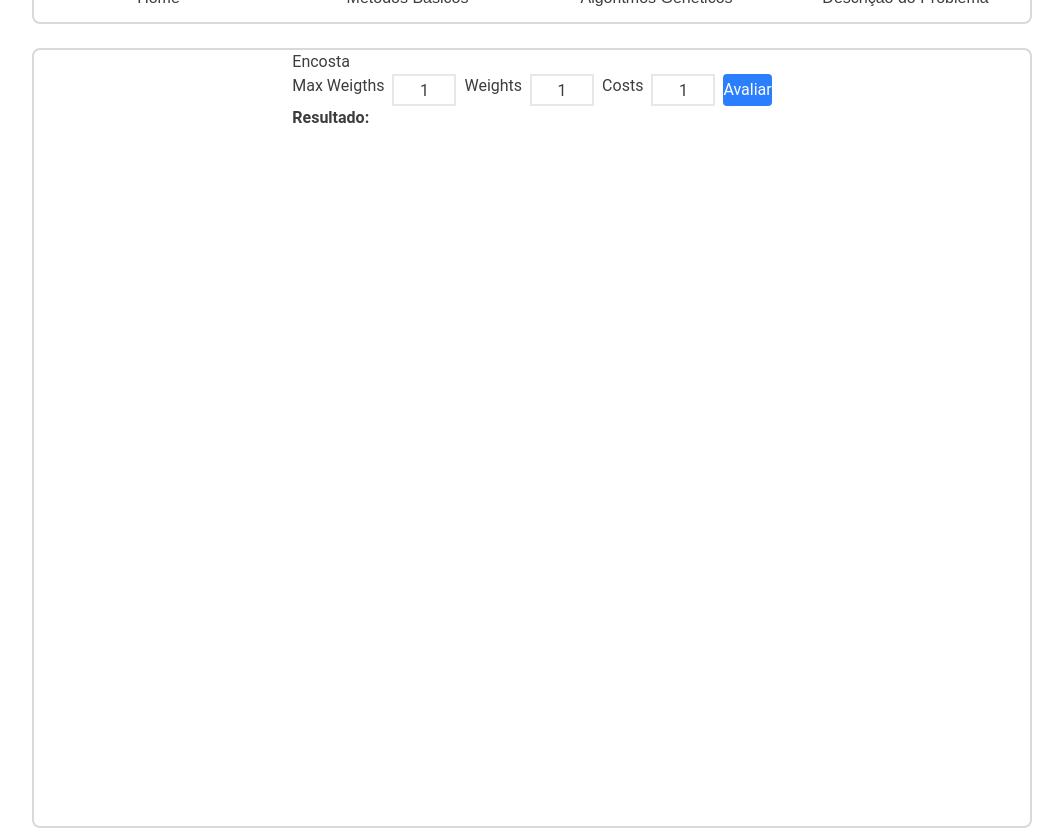
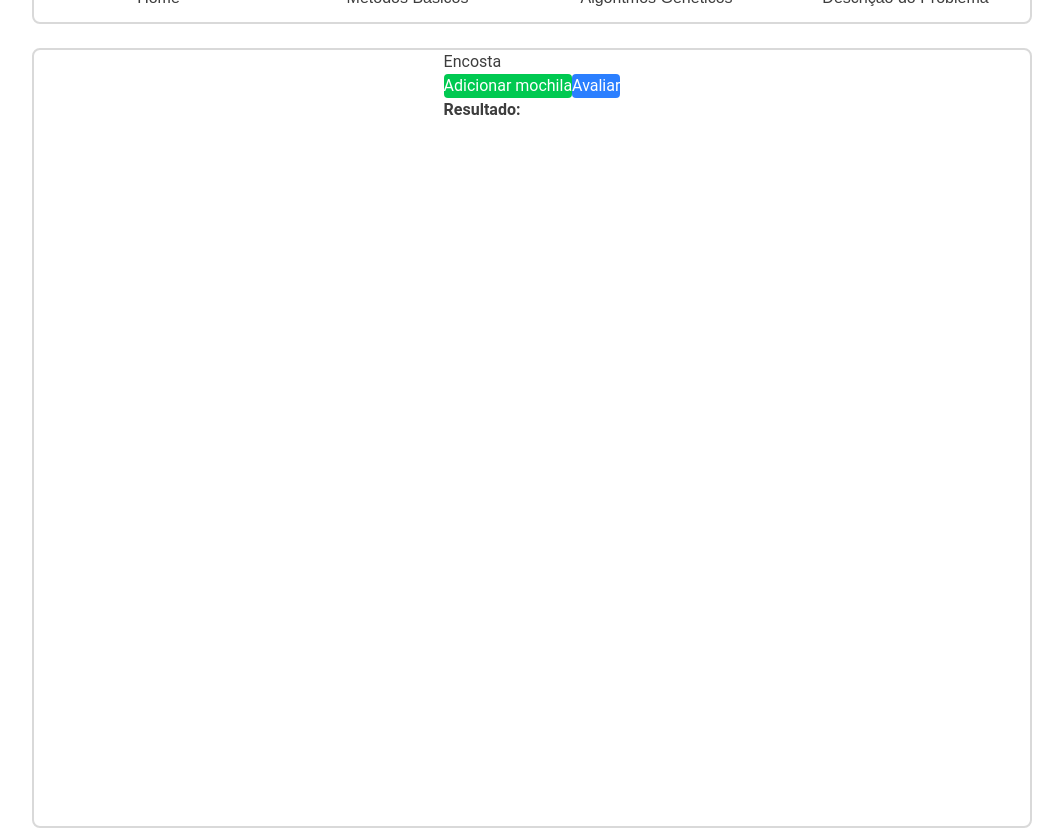
Before and after one commit to Gmendesfonseca/linear-programming-project, a React (Vite) app in the folder frontend/: page /encosta in a window 1280 px wide. Shown: the whole page, without its empty margins (108-1171 px from the left). Built offline with nearby package versions, Linux system fonts and the light colour scheme.

Commit message:
feat: refactor knapsack handling to use 'knapsacks' terminology and update related logic

```diff
--- a/frontend/package.json
+++ b/frontend/package.json
@@ -19,6 +19,7 @@
     "lucide-react": "^0.487.0",
     "react": "^19.0.0",
     "react-dom": "^19.0.0",
+    "react-hook-form": "^7.56.4",
     "react-router-dom": "^7.3.0",
     "tailwind-merge": "^3.2.0",
     "tailwindcss": "^4.1.3",
--- a/frontend/src/pages/BasicMethods/index.tsx
+++ b/frontend/src/pages/BasicMethods/index.tsx
@@ -11,39 +11,52 @@ import {
 
 const BasicMethods = () => {
   const methodOptions = [
-    { value: 'method1', label: 'Método 1' },
-    { value: 'method2', label: 'Método 2' },
-    { value: 'method3', label: 'Método 3' },
+    { value: 'slope_climbing', label: 'Subida de Encosta' },
+    {
+      value: 'slope_climbing_try_again',
+      label: 'Subida de Encosta c/Tentativa',
+    },
+    { value: 'tempera', label: 'Tempera' },
+    { value: 'all', label: 'Todos' },
   ];
   const [, setLoading] = useState(false);
-  const [problemLength, setProblemLength] = useState(10);
-  const [max, setMax] = useState(100);
-  const [knapsackProblem, setKnapsackProblem] = useState([]);
-  const [initialSolution, setInitialSolution] = useState([]);
-  const [evaluateSolution, setEvaluationSolution] = useState({
-    weight: 0,
-    cost: 0,
+  const [knapsackLength, setKnapsackLength] = useState([3, 2, 6]);
+  const [maxKnapsackWeight, setMaxKnapsackWeight] = useState([10, 15, 20]);
+  const [maxItemsWeight, setMaxItemsWeight] = useState(10);
+  const [itemsCost, setItemsCost] = useState([]);
+  const [itemsWeight, setItemsWeight] = useState([]);
+  const [knapsackProblem, setKnapsackProblem] = useState({
+    wights: [],
+    costs: [],
   });
+  const [initialSolution, setInitialSolution] = useState<number[]>([]);
+  const [evaluateSolution, setEvaluationSolution] = useState(0);
 
   const handleSubmit = async (event: React.FormEvent) => {
     event.preventDefault();
     setLoading(true);
     generateKnapsackProblem({
-      n: problemLength,
-      min: 1,
-      max,
+      min_weight: 1,
+      max_weight: maxItemsWeight,
+      knapsacks_length: knapsackLength,
     }).then((response) => {
-      setKnapsackProblem(response.weight);
+      setKnapsackProblem(response.data);
+      setItemsCost(response.costs);
+      setItemsWeight(response.weights);
       initialBagSolution({
-        n: problemLength,
-        max,
-        weight: response.weight,
+        knapsacks_length: knapsackLength,
+        max_weights: maxKnapsackWeight,
+        weights: response.weights,
       }).then((solution) => {
         setInitialSolution(solution.bag);
         evaluateBagSolution({
-          n: problemLength,
-          solution: solution.bag,
-          max,
+          knapsacks: [
+            {
+              solution: solution.bag,
+              weights: response.weights,
+              costs: response.costs,
+            },
+          ],
         }).then((evaluationResponse) => {
           setEvaluationSolution(evaluationResponse);
           setLoading(false);
@@ -59,9 +72,9 @@ const BasicMethods = () => {
     <MainLayout>
       <form onSubmit={handleSubmit}>
         <ProblemDefinition
-          setProblemLength={setProblemLength}
-          setMax={setMax}
-          initialOption='FIXED'
+          setMax={setMaxWeight}
+          initialOption="FIXED"
+          setProblemLength={setKnapsackLength}
           onOptionChange={(option) => console.log(option)}
         />
         <Methods options={methodOptions} />
--- a/frontend/src/pages/Encosta/index.tsx
+++ b/frontend/src/pages/Encosta/index.tsx
@@ -1,55 +1,92 @@
 import { MainLayout } from '@/components/MainLayout';
+import { sendSlopeClimbingData } from '@/service/requests';
+import { useState } from 'react';
+import { useForm, SubmitHandler } from 'react-hook-form';
+
+type InputsType = {
+  solutions: number[];
+  weights: number[];
+  costs: number[];
+  max_weights: number[];
+  current_values: number[];
+};
 
 export default function Encosta() {
-  function evaluate(event?: React.FormEvent<HTMLFormElement>) {
-    event?.preventDefault();
-    const tmax = parseFloat(
-      (document.getElementById('tmax') as HTMLInputElement).value
-    );
-    const weight = parseFloat(
-      (document.getElementById('weigth') as HTMLInputElement).value
-    );
-    const cost = parseFloat(
-      (document.getElementById('cost') as HTMLInputElement).value
-    );
-    console.log('Tmax:', tmax, 'Weight:', weight, 'Cost:', cost);
+  const [bags, setBags] = useState<number[]>([]);
+
+  const {
+    register,
+    handleSubmit,
+    formState: { errors },
+  } = useForm<InputsType>();
+
+  function generateNewBag() {
+    setBags((prev) => [...prev, prev.length + 1]);
   }
+
+  function removeBag() {
+    setBags((prev) => prev.slice(0, -1));
+  }
+
+  const onSubmit: SubmitHandler<InputsType> = (data) => {
+    console.log(data);
+    sendSlopeClimbingData(data);
+  };
 
   return (
     <MainLayout>
-      <div className='h-screen flex flex-col content-between space-between'>
+      <div className="h-screen flex flex-col content-between space-between">
         <h1>Encosta</h1>
-        <form className='flex gap-2' onSubmit={evaluate}>
-          <label htmlFor='max_weights'>Max Weigths</label>
-          <input
-            className='border-2 p-16 h-8 w-16 text-center'
-            type='text'
-            name='Max Weigths'
-            placeholder='max_weights'
-            id='max_weights'
-            defaultValue='1'
-          ></input>
-          <label htmlFor='weights'>Weights</label>
-          <input
-            className='border-2 p-16 h-8 w-16 text-center'
-            type='text'
-            name='weights'
-            placeholder='weights'
-            id='weights'
-            defaultValue='1'
-          ></input>
-          <label htmlFor='cost'>Costs</label>
-          <input
-            className='border-2 p-16 h-8 w-16 text-center'
-            type='text'
-            name='cost'
-            placeholder='Cost'
-            id='cost'
-            defaultValue='1'
-          ></input>
-          <button type='submit' className='bg-blue-500 text-white p-2 rounded'>
-            Avaliar
-          </button>
+        <form className="flex flex-col gap-2" onSubmit={handleSubmit(onSubmit)}>
+          {bags.map((bag, index) => (
+            <div key={index}>
+              <h2>Mochila {bag}</h2>
+              <label htmlFor="max_weight">Max Weigth</label>
+              <input
+                className="border-2 p-16 h-8 w-16 text-center"
+                type="text"
+                {...register('max_weights', { required: true })}
+              />
+              {errors.max_weights && <span>This field is required</span>}
+              <label htmlFor="weights">Weights</label>
+              <input
+                className="border-2 p-16 h-8 w-16 text-center"
+                type="text"
+                {...register('weights', { required: true })}
+              />
+              {errors.weights && <span>This field is required</span>}
+
+              <label htmlFor="costs">Costs</label>
+              <input
+                className="border-2 p-16 h-8 w-16 text-center"
+                type="text"
+                {...register('costs', { required: true })}
+              />
+              {errors.costs && <span>This field is required</span>}
+              <button
+                type="button"
+                className="bg-red-500 text-white p-2 rounded"
+                onClick={removeBag}
+              >
+                Remover
+              </button>
+            </div>
+          ))}
+          <div>
+            <button
+              type="button"
+              className="bg-green-500 text-white p-2 rounded"
+              onClick={generateNewBag}
+            >
+              Adicionar mochila
+            </button>
+            <button
+              type="submit"
+              className="bg-blue-500 text-white p-2 rounded"
+            >
+              Avaliar
+            </button>
+          </div>
         </form>
         <div>
           <p>
--- a/frontend/src/service/requests.ts
+++ b/frontend/src/service/requests.ts
@@ -30,48 +30,54 @@ export async function calc({
 }
 
 export async function generateKnapsackProblem({
-  n,
-  min,
-  max,
+  knapsacks_length,
+  min_weight,
+  max_weight,
 }: GenerateKnapsackProblemParams) {
   const response = await fetch(`${BASE_URL}/calc/knapsack/problem`, {
     method: 'POST',
     headers: {
       'Content-Type': 'application/json',
     },
-    body: JSON.stringify({ n: n, min: min, max: max }),
+    body: JSON.stringify({
+      knapsacks_length: knapsacks_length,
+      min_weight: min_weight,
+      max_weight: max_weight,
+    }),
   });
   const data = await response.json();
   return data;
 }
 
 export async function initialBagSolution({
-  n,
-  max,
-  weight,
+  knapsacks_length,
+  weights,
+  max_weights,
 }: InitialBagSolutionParams) {
   const response = await fetch(`${BASE_URL}/calc/knapsack/initial_solution`, {
     method: 'POST',
     headers: {
       'Content-Type': 'application/json',
     },
-    body: JSON.stringify({ n: n, max: max, weight: weight }),
+    body: JSON.stringify({
+      knapsacks_length: knapsacks_length,
+      weights: weights,
+      max_weights: max_weights,
+    }),
   });
   const data = await response.json();
   return data;
 }
 
 export async function evaluateBagSolution({
-  n,
-  solution,
-  max,
+  knapsacks,
 }: EvaluateBagSolutionParams) {
   const response = await fetch(`${BASE_URL}/calc/knapsack/evaluate_solution`, {
     method: 'POST',
     headers: {
       'Content-Type': 'application/json',
     },
-    body: JSON.stringify({ n, solution, max }),
+    body: JSON.stringify({ knapsacks }),
   });
   const data = await response.json();
   return data;
--- a/frontend/src/service/types.ts
+++ b/frontend/src/service/types.ts
@@ -6,20 +6,19 @@ export type CalcParams = {
 };
 
 export type GenerateKnapsackProblemParams = {
-  knapsacks_length: number;
+  knapsacks_length: number[];
   min_weight: number;
   max_weight: number;
-  max_weights: number[];
 };
 
 export type InitialBagSolutionParams = {
-  knapsacks_length: number;
+  knapsacks_length: number[];
   weights: number;
   max_weights: number[];
 };
 
 export type EvaluateBagSolutionParams = {
-  bags: {
+  knapsacks: {
     solution: number[];
     weights: number[];
     costs: number[];
```
Also changed, not shown: frontend/src/pages/BasicMethods/components/ProblemDefinition/index.tsx (+5 -5 lines), 1 other file (tests, documents, lock files or other folders).
